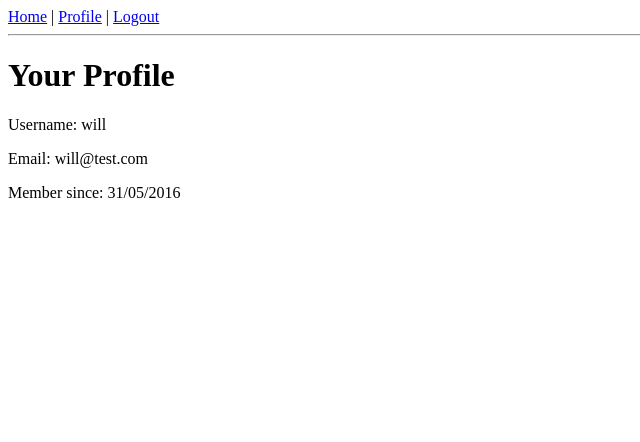
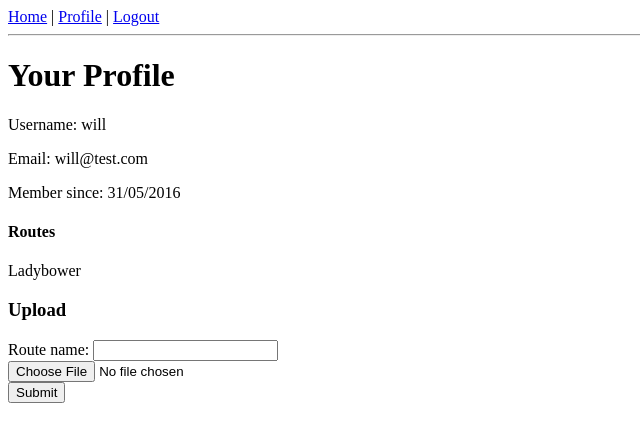
Before and after one commit to willelson/flask-mapping-app, a Flask app: page /profile in a window 1280 px wide. Shown: the top 442 px of the page, without its empty margins (0-640 px from the left). Run offline with Flask 2, Linux system fonts and the light colour scheme; a user stored in the database is signed in; data comes from the database, SQL or seed files in the repository; both versions use the stored data as it was after the commit.

Commit message:
Added code to plot route on map and enable user to name route

```diff
--- a/app/forms.py
+++ b/app/forms.py
@@ -1,5 +1,5 @@
 from flask.ext.wtf import Form
-from wtforms import StringField, BooleanField
+from wtforms import StringField, BooleanField, FileField
 from wtforms.validators import DataRequired
 from wtforms.widgets import PasswordInput
 
@@ -20,3 +20,11 @@ class RegisterForm(Form):
 	def __init__(self, *args, **kwargs):
 		Form.__init__(self, *args, **kwargs)
 		self.user = None
+
+class UploadForm(Form):
+	route_name = StringField('username', validators=[DataRequired()])
+	file = FileField('file', validators=[DataRequired()])
+
+	def __init__(self, *args, **kwargs):
+		Form.__init__(self, *args, **kwargs)
+		self.user = None
--- a/app/models.py
+++ b/app/models.py
@@ -14,7 +14,6 @@ class User(db.Model):
     def __init__(self , username ,password , email):
         self.username = username
         self.password = generate_password_hash(password)
-        # self.set_password(password)
         self.email = email
         self.registered_on = datetime.now()
 
@@ -61,9 +60,6 @@ class RouteInfo(db.Model):
 
 
 
-
-
-
 # >>> user = models.User.query.filter_by(username="will").first()
 # >>> route2 = models.Route(name="Ladybower", user=user)
 # >>> point1 = models.RouteInfo(longitude=53.3573457, latitude=-1.698183, elevation=203.4, route_id=route2.id)
@@ -75,4 +71,6 @@ class RouteInfo(db.Model):
 
 
 
+
+
 #
--- a/app/static/main.css
+++ b/app/static/main.css
@@ -1,5 +1,5 @@
 
-body   {position:absolute; width:100%; height:100%;}
+body   {position:absolute; width:100%; height:92%;}
 #main  {position:absolute; height:100%; width:100%;}
 #left  {position:absolute; width:150px; height:100%; overflow:scroll;}
 #right {margin-left:151px; height:100%; overflow:scroll;}
--- a/app/templates/base.html
+++ b/app/templates/base.html
@@ -11,7 +11,6 @@
             {% elif not current_user.is_authenticated %}
                 | <a href="{{ url_for('login') }}">Login</a>
                 | <a href="{{ url_for('register') }}">Sign up</a>
-
             {% endif %}
         </div>
         <hr>
--- a/app/templates/profile.html
+++ b/app/templates/profile.html
@@ -5,10 +5,29 @@
 	<p>Email: {{ current_user.email }}</p>
 	<p>Member since: {{ current_user.registered_on.strftime("%d/%m/%Y") }}</p>
 
-	{% if current_user.routes.all()|length > 1 %}
+	{% if current_user.routes.all()|length > 0 %}
 		<h4>Routes</h4>
 		{% for route in current_user.routes %}
 			<p>{{ route.name }}</p>
 		{% endfor %}
 	{% endif %}
+
+	<h3>Upload</h3>
+
+<!--     <form action="" method="post" name="upload">
+        {{ form.hidden_tag() }}
+        <p>
+            {{ form.route_name(size=50, placeholder="Route name") }}<br>
+            {{ form.file(size=50, placeholder="Choose File") }}<br>
+            <input type="submit" value="Submit">
+        </p>
+    </form> -->
+
+
+	<form action = "http://localhost:5000/uploader" method = "POST"
+	enctype = "multipart/form-data" id="upload">
+		Route name: <input type="text" name="name" id="route_name"><br>
+		<input type = "file" name = "file" /><br>
+		<input type = "submit"/>
+	</form>
 {% endblock %}
--- a/app/views.py
+++ b/app/views.py
@@ -1,8 +1,12 @@
-from flask import render_template, flash, redirect, session, url_for, request, g
+from flask import render_template, flash, redirect, session, url_for, request, g, jsonify
 from app import app, db, lm
 from flask.ext.login import login_user, logout_user, current_user, login_required
-from .forms import LoginForm, RegisterForm
-from .models import User
+from .forms import LoginForm, RegisterForm, UploadForm
+from .models import User, Route, RouteInfo
+import gpxpy
+import gpxpy.gpx
+
+ALLOWED_EXTENSIONS = set(['txt', 'gpx'])
 
 @lm.user_loader
 def load_user(id):
@@ -84,4 +88,79 @@ def logout():
 @app.route('/profile', methods=['GET', 'POST'])
 @login_required
 def profile():
-	return render_template('profile.html');
+	form = UploadForm();
+	if form.validate_on_submit():
+		return redirect(url_for('uploader'))
+
+	return render_template('profile.html', form=form);
+
+def allowed_file(filename):
+    return '.' in filename and \
+           filename.rsplit('.', 1)[1] in ALLOWED_EXTENSIONS
+
+@app.route('/uploader', methods = ['GET', 'POST'])
+def upload_file():
+	if request.method == 'POST':
+		file = request.files['file']
+		name = request.form['name']
+		print name, file
+		if file and allowed_file(file.filename) and name != None:
+			gpx = gpxpy.parse(file)
+			for track in gpx.tracks:
+				new_route = Route(name=name, user=current_user)
+				db.session.add(new_route)
+				print "\n new_route.name = {0} \n".format(new_route.name)
+				for segment in track.segments:
+					for point in segment.points:
+
+						new_point = RouteInfo(longitude=point.longitude, latitude=point.latitude,
+													 elevation=point.elevation, route=new_route)
+						db.session.add(new_point)
+			db.session.commit()
+			print "Upload successfull"
+			return redirect(url_for('login'))
+		else:
+			return 'file upload unsuccessfull'
+
+@app.route('/_get_routes')
+def get_routes():
+	routes = {}
+	for route in current_user.routes:
+		routes[route.name] = []
+		for point in Route.query.filter_by(route=route).all():
+			print "({0},{1})".format(point.longitude, point.latitude)
+	return false
+
+@app.route('/_get_coords')
+def get_coords():
+	name = request.args.get('name')
+	route = Route.query.filter_by(name=name, user=current_user).first()
+	info = RouteInfo.query.filter_by(route=route).all()
+	return_info = []
+	maxLat = info[0].latitude;
+	minLat = info[0].latitude;
+	maxLng = info[0].longitude;
+	minLng = info[0].longitude;
+	for point in info:
+		if point.latitude > maxLat:
+			maxLat = point.latitude
+		elif point.latitude < minLat:
+			minLat = point.latitude
+		if point.longitude > maxLat:
+			maxLng = point.longitude
+		elif point.longitude < minLat:
+			minLng = point.longitude
+		return_info.append([point.latitude, point.longitude, point.elevation])
+	print "\n\nmaxLat: {0} \nminLat: {1} \nmaxLng: {2} \nminLng: {3}\n\n".format(maxLat, minLat, maxLng, minLng)
+
+		# print "({0},{1})".format(point.longitude, point.latitude)
+	print type(return_info)
+	print len(info)
+	return jsonify(result=return_info)
+
+
+
+
+# Get data for a users route
+# route = models.Route.query.filter_by(name="Test2", user=user).first()
+# info = models.RouteInfo.query.filter_by(route=route).all()
```
Also changed, not shown: app/static/map3.js (added, +70 -0 lines), app/templates/index.html (+11 -42 lines), app.db, 4 other files. Lines whose indentation alone changed are shown as unchanged.
